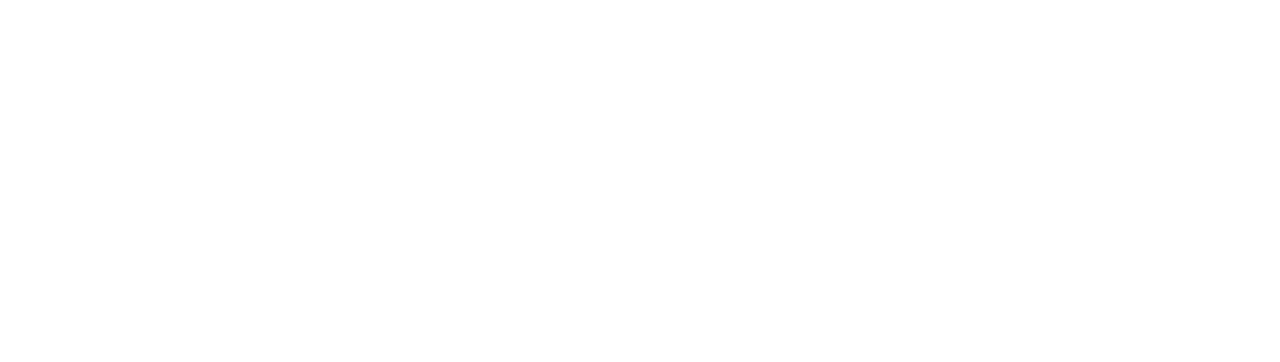
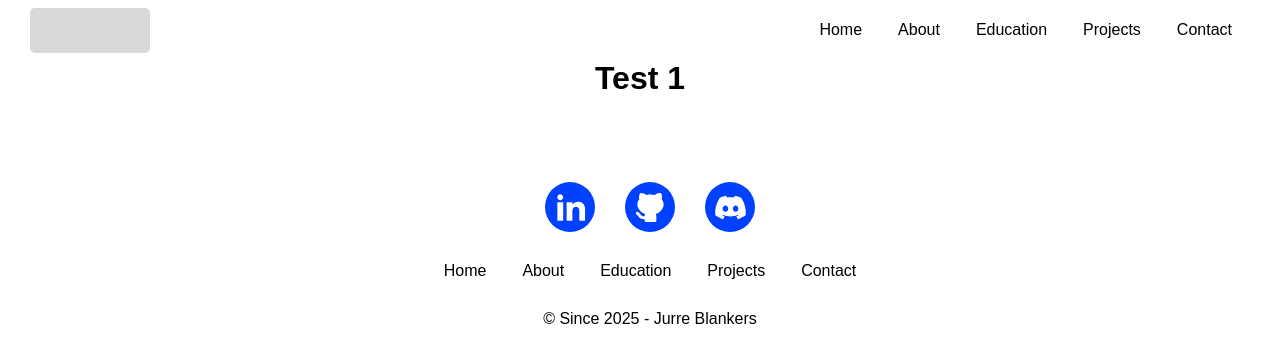
Before and after one commit to chevyje/Portfolio, a React (Vite) app in the folder portfolio/: page /project/1 in a window 1280 px wide. Before the commit this address had no page. Shown: the top 362 px of the page. Built offline with nearby package versions, Linux system fonts and the light colour scheme.

Commit message:
Project pages for each project. auto redirect to projects page if no project exists.

```diff
--- a/portfolio/src/App.tsx
+++ b/portfolio/src/App.tsx
@@ -3,6 +3,7 @@
 import LandingPage from "./pages/landingPage.tsx";
 import ContactPage from "./pages/contactPage.tsx";
 import ProjectsPage from "./pages/projectsPage.tsx";
+import ProjectPage from "./pages/projectPage.tsx";
 
 function App() {
 
@@ -13,6 +14,7 @@
                 <Route path="/" element={<LandingPage />} />
                 <Route path="/contact" element={<ContactPage />} />
                 <Route path={"/projects"} element={<ProjectsPage />} />
+                <Route path={"/project/:id"} element={<ProjectPage />} />
             </Routes>
         </BrowserRouter>
     </>
--- /dev/null
+++ b/portfolio/src/pages/projectPage.tsx
@@ -0,0 +1,22 @@
+import Navbar from "../components/navbar.tsx";
+import Footer from "../components/footer.tsx";
+import lang from "../lang/en.json"
+
+import { useParams, useNavigate } from "react-router";
+
+
+function projectPage() {
+    const { id } = useParams();
+    let navigate = useNavigate();
+    const project = [...lang.projectsObjects].find((project) => project.id === id);
+    if (!project) { return navigate("/projects"); }
+    return (
+        <>
+            <Navbar />
+            <h1>{project.title}</h1>
+            <Footer />
+        </>
+    )
+}
+
+export default projectPage;
--- a/portfolio/src/pages/projectsPage.tsx
+++ b/portfolio/src/pages/projectsPage.tsx
@@ -3,15 +3,19 @@
 import lang from "../lang/en.json";
 import Style from "./projectsPage.module.css";
 
+import { useNavigate } from "react-router";
+
 function projectsPage() {
     const latestProjects = [...lang.projectsObjects].sort((a, b) => parseDate(b.date).getTime() - parseDate(a.date).getTime());
+    let navigate = useNavigate();
+
     return (
         <>
             <Navbar />
             <div className={Style.projectsContainer}>
                 <div className={Style.projectContainer}>
                     {latestProjects.map((project, index) => (
-                        <div className={Style.project} key={index}>
+                        <div className={Style.project} key={index} onClick={() => navigate(`/project/${project.id}`)}>
                             <div className={Style.projectImage}></div>
                             <div className={Style.projectInfo}>{project.title}</div>
                         </div>
```
Also changed, not shown: portfolio/src/pages/projectPage.module.css (added).
